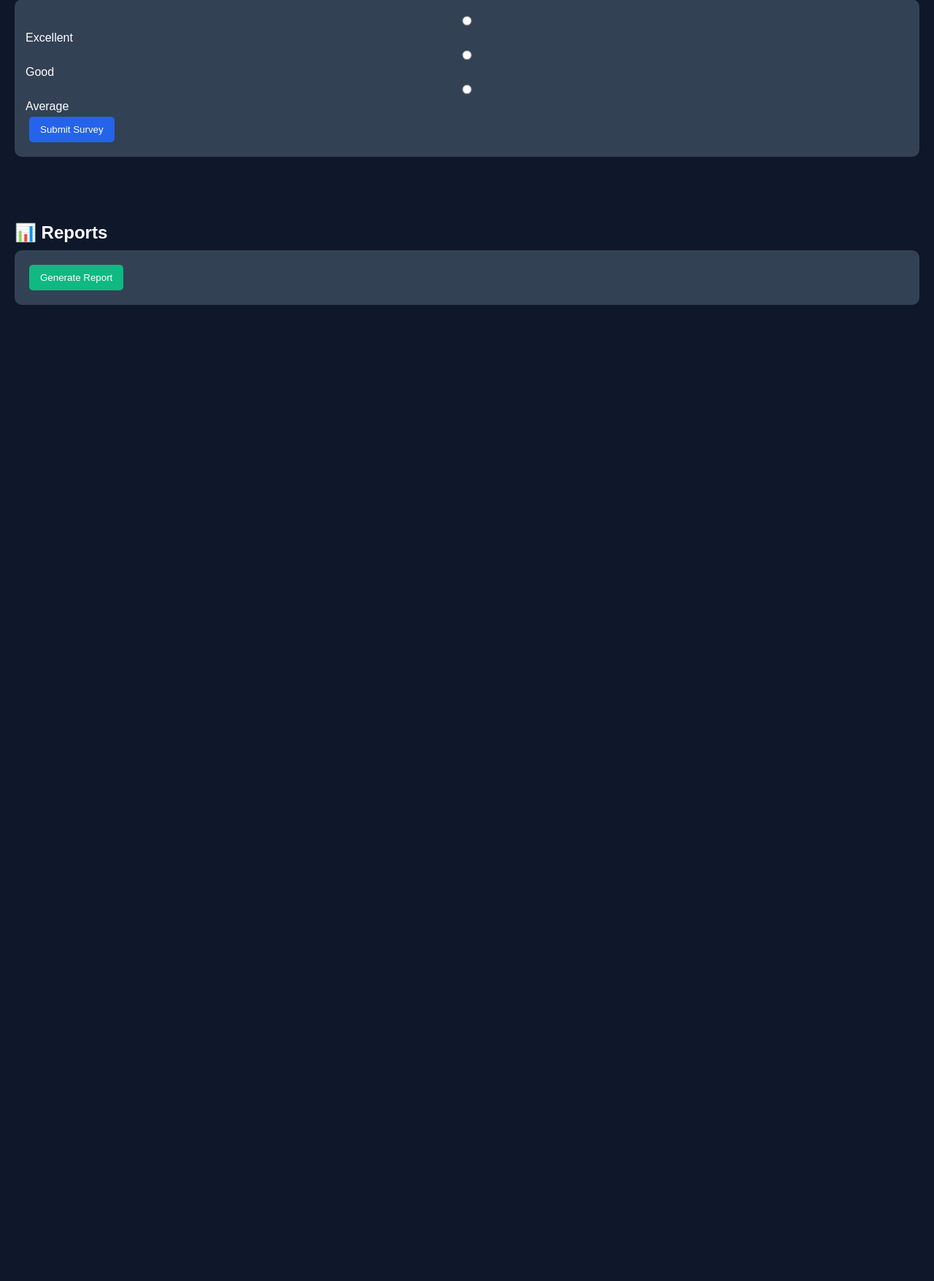
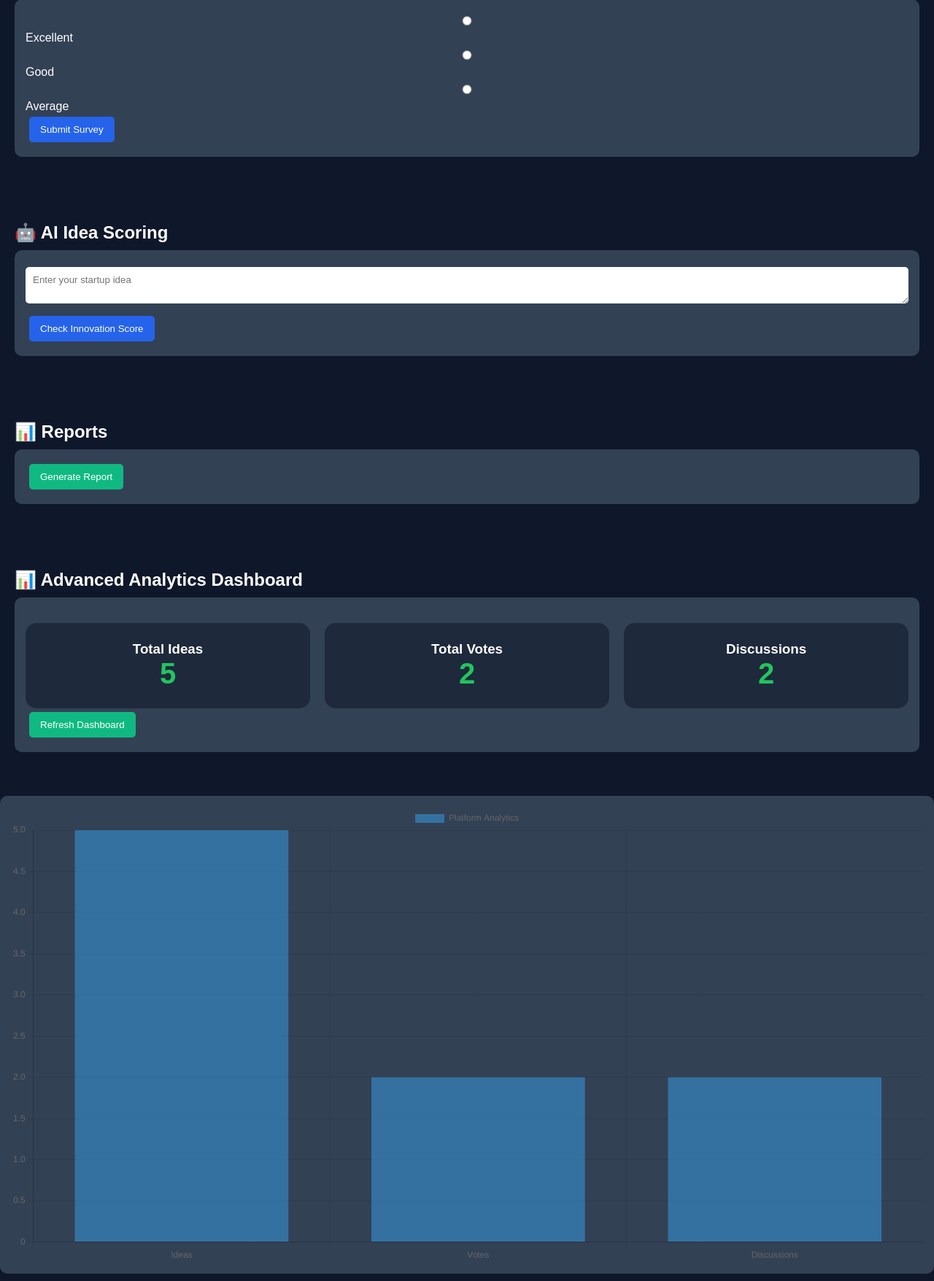
Before and after one commit to vu241fa04c70-tech/teamwork, a Flask app: page / in a window 1280 px wide. Shown: the part 689-2445 px from the top of the page at 73% size. Before the commit the page ends 1107 px from the top, so only its background shows below. Run offline with Flask 3, Linux system fonts and the light colour scheme.

Commit message:
future enhancement

```diff
--- a/app.py
+++ b/app.py
@@ -3,6 +3,7 @@
 from flasgger import Swagger
 
 from config.database import db
+from routes.future_routes import future_bp
 
 from routes.auth_routes import auth_bp
 from routes.idea_routes import idea_bp
@@ -11,6 +12,7 @@
 from routes.survey_routes import survey_bp
 from routes.report_routes import report_bp
 from routes.dashboard_routes import dashboard_bp
+from routes.analytics_routes import analytics_bp
 
 app = Flask(__name__)
 
@@ -74,6 +76,11 @@
 app.register_blueprint(survey_bp)
 app.register_blueprint(report_bp)
 app.register_blueprint(dashboard_bp)
+app.register_blueprint(
+    analytics_bp,
+    url_prefix="/analytics"
+)
+app.register_blueprint(future_bp, url_prefix="/future")
 
 # Create Tables
 with app.app_context():
--- /dev/null
+++ b/routes/analytics_routes.py
@@ -0,0 +1,19 @@
+from flask import Blueprint, jsonify
+from models.idea_model import Idea
+from models.vote_model import Vote
+from models.discussion_model import Discussion
+
+analytics_bp = Blueprint("analytics", __name__)
+
+@analytics_bp.route("/stats", methods=["GET"])
+def analytics():
+
+    total_ideas = Idea.query.count()
+    total_votes = Vote.query.count()
+    total_discussions = Discussion.query.count()
+
+    return jsonify({
+        "total_ideas": total_ideas,
+        "total_votes": total_votes,
+        "total_discussions": total_discussions
+    })
--- a/templates/index.html
+++ b/templates/index.html
@@ -24,6 +24,29 @@
 .nav-links.active{display:flex}
 .menu{display:block}
 nav{flex-wrap:wrap}
+}
+.stats{
+display:grid;
+grid-template-columns:repeat(auto-fit,minmax(220px,1fr));
+gap:20px;
+margin-top:20px;
+}
+
+.stat-card{
+background:#1e293b;
+padding:25px;
+border-radius:15px;
+text-align:center;
+transition:0.3s;
+}
+
+.stat-card:hover{
+transform:translateY(-5px);
+}
+
+.stat-card h1{
+font-size:40px;
+color:#22c55e;
 }
 </style>
 </head>
@@ -79,13 +102,58 @@
 <div id="surveyResult"></div>
 </div>
 </section>
+<section id="ai-score" class="section">
+<h2>🤖 AI Idea Scoring</h2>
 
+<div class="card">
+<textarea id="aiIdea" placeholder="Enter your startup idea"></textarea>
+
+<button class="primary" onclick="checkIdeaScore()">
+Check Innovation Score
+</button>
+
+<div id="scoreResult"></div>
+</div>
+</section>
 <section id="reports" class="section">
 <h2>📊 Reports</h2>
 <div class="card">
 <button class="success" onclick="generateReport()">Generate Report</button>
 <div id="report"></div>
 </div>
+</section>
+<section class="section" id="analytics">
+
+<h2>📊 Advanced Analytics Dashboard</h2>
+
+<div class="card">
+
+<div class="stats">
+
+<div class="stat-card">
+<h3>Total Ideas</h3>
+<h1 id="ideasCount">0</h1>
+</div>
+
+<div class="stat-card">
+<h3>Total Votes</h3>
+<h1 id="votesCount">0</h1>
+</div>
+
+<div class="stat-card">
+<h3>Discussions</h3>
+<h1 id="discussionCount">0</h1>
+</div>
+
+</div>
+
+<button class="success"
+onclick="loadAnalytics()">
+Refresh Dashboard
+</button>
+
+</div>
+
 </section>
 
 <script>
@@ -111,6 +179,42 @@
 document.getElementById('description').value='';
 loadIdeas();
 }
+async function checkIdeaScore(){
+
+    const idea = document.getElementById("aiIdea").value;
+
+    if(!idea){
+        alert("Please enter an idea");
+        return;
+    }
+
+    try{
+
+        const response = await fetch(
+            "http://127.0.0.1:5000/future/idea-score",
+            {
+                method:"POST",
+                headers:{
+                    "Content-Type":"application/json"
+                },
+                body:JSON.stringify({idea})
+            }
+        );
+
+        const data = await response.json();
+
+        document.getElementById("scoreResult").innerHTML = `
+            <h3>Innovation Score: ${data.innovation_score}/100</h3>
+            <p>${data.status}</p>
+        `;
+
+    }catch(error){
+
+        document.getElementById("scoreResult").innerHTML =
+        "Unable to connect to Flask API";
+    }
+}
+
 
 function loadIdeas(){
 let ideas=JSON.parse(localStorage.getItem('ideas')||'[]');
@@ -168,7 +272,70 @@
 }
 
 loadIdeas();
+async function loadAnalytics(){
+
+const response =
+await fetch('/analytics/stats');
+
+const data =
+await response.json();
+
+document.getElementById(
+'ideasCount'
+).innerText = data.total_ideas;
+
+document.getElementById(
+'votesCount'
+).innerText = data.total_votes;
+
+document.getElementById(
+'discussionCount'
+).innerText =
+data.total_discussions;
+}
+
+loadAnalytics();
+async function loadChart(){
+
+const response =
+await fetch('/analytics/stats');
+
+const data =
+await response.json();
+
+const ctx =
+document.getElementById(
+'analyticsChart'
+);
+
+new Chart(ctx,{
+
+type:'bar',
+
+data:{
+labels:[
+'Ideas',
+'Votes',
+'Discussions'
+],
+
+datasets:[{
+label:'Platform Analytics',
+data:[
+data.total_ideas,
+data.total_votes,
+data.total_discussions
+]
+}]
+}
+});
+}
+
+loadChart();
 </script>
-
+<script src="https://cdn.jsdelivr.net/npm/chart.js"></script>
+<div class="card">
+<canvas id="analyticsChart"></canvas>
+</div>
 </body>
 </html>
```
Also changed, not shown: routes/future_routes.py (added, +18 -0 lines), instance/startup_validation.db.
